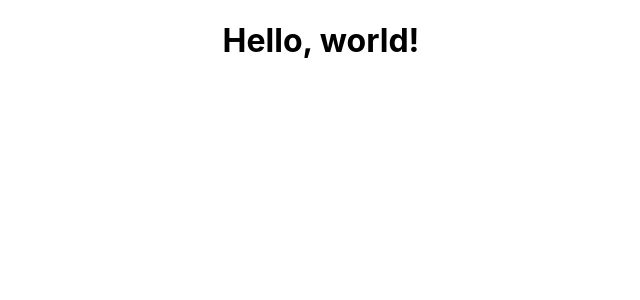
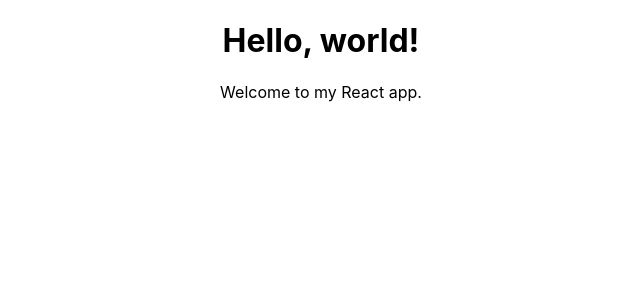
Before and after one commit to pmbechard/codevolution-react-tutorial, a React (Create React App) app in the folder hello-world/: page / in a window 1280 px wide. Shown: the top 300 px of the page, without its empty margins (319-959 px from the left). Built offline with nearby package versions, Linux system fonts and the light colour scheme.

Commit message:
Adds Welcome class component to hello-world app

```diff
--- a/hello-world/src/App.js
+++ b/hello-world/src/App.js
@@ -2,11 +2,13 @@
 import './App.css';
 
 import Greet from './components/Greet';
+import Welcome from './components/Welcome';
 
 function App() {
   return (
     <div className='App'>
       <Greet />
+      <Welcome />
     </div>
   );
 }
--- /dev/null
+++ b/hello-world/src/components/Welcome.js
@@ -0,0 +1,9 @@
+import React, { Component } from 'react';
+
+class Welcome extends Component {
+  render() {
+    return <p>Welcome to my React app.</p>;
+  }
+}
+
+export default Welcome;
```
